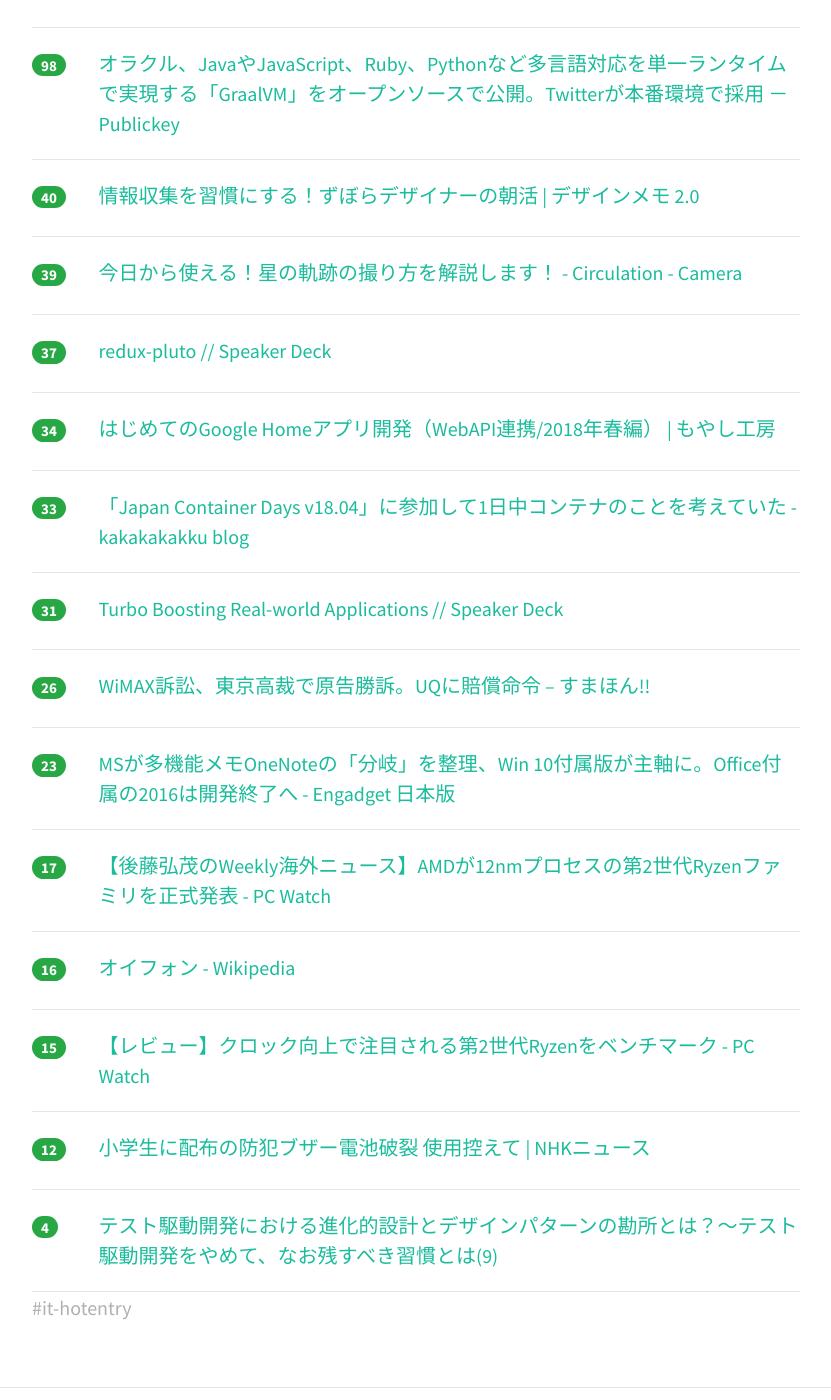
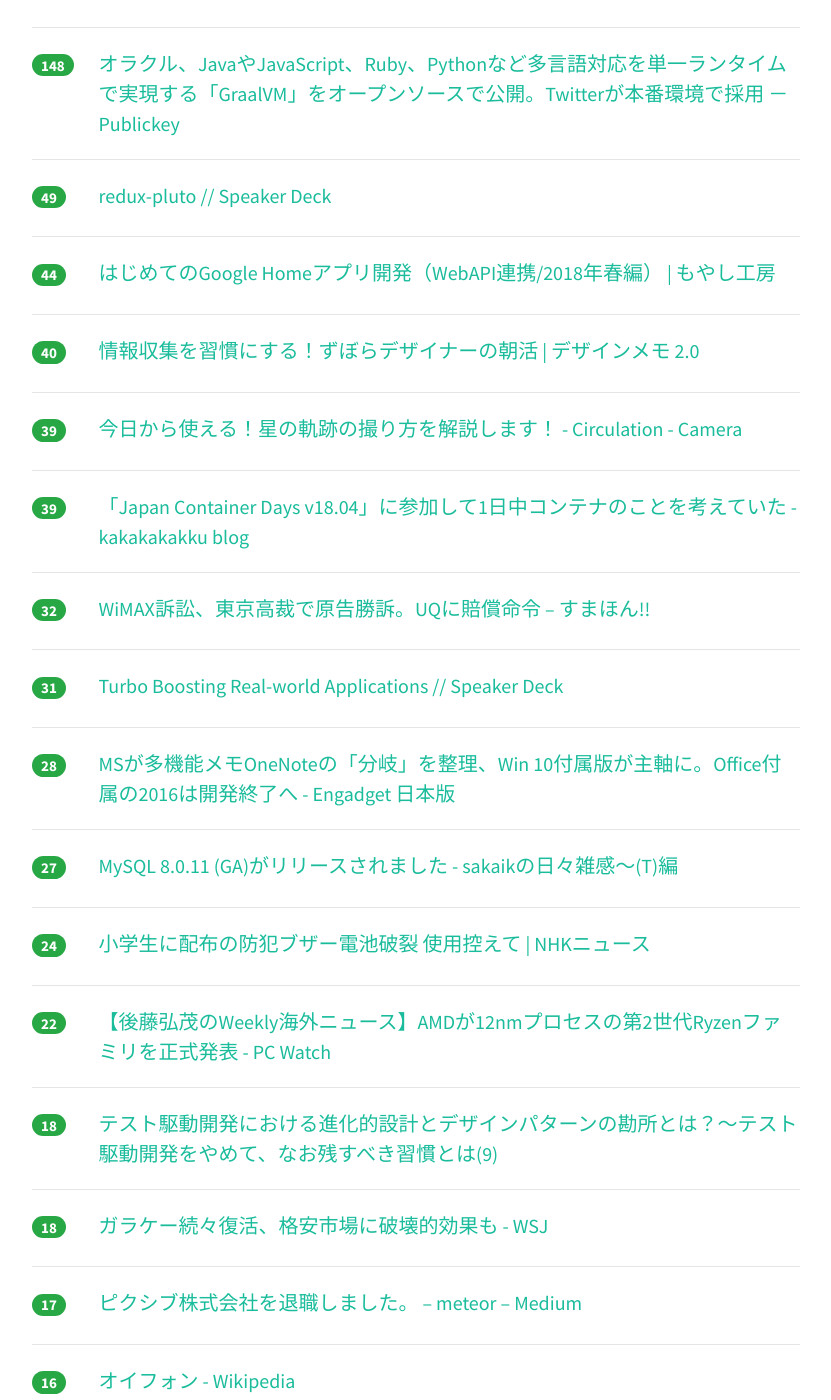
Before and after one commit to yatta47/hatena-matome-site, a Jekyll site: the page built from _posts/2018-04-20-hatena.md, in a window 1280 px wide and 1400 px high, scrolled down 424 px. Shown: the whole window, without its empty margins (224-1055 px from the left). Built offline with Jekyll 4.4.1, drawn with Linux system fonts in a browser that asks for light colours; nearby versions of some CDN libraries; some of the changed text lies outside the part shown.

Commit message:
Updated 2018-04-20

```diff
--- a/_posts/2018-04-20-hatena.md
+++ b/_posts/2018-04-20-hatena.md
@@ -1,19 +1,29 @@
 ---
 layout: post
 title:  "2018-04-20 はてぶIT"
-date:   2018-04-20 09:02:21
+date:   2018-04-20 10:02:12
 tags: [it-hotentry]
 ---
-15 件のデータあり
+19 件のデータあり
 
 <hr><div class="row">
-<div class="col-1"><span class="badge badge-pill badge-success h2">100</span></div>
+<div class="col-1"><span class="badge badge-pill badge-success h2">166</span></div>
 <div class="col-11"><a href='https://anond.hatelabo.jp/20180419221842' target='_blank'>ブクマカはブコメでスベるのやめてほしい</a></div>
 </div>
 <hr>
 <div class="row">
-<div class="col-1"><span class="badge badge-pill badge-success h2">98</span></div>
+<div class="col-1"><span class="badge badge-pill badge-success h2">148</span></div>
 <div class="col-11"><a href='http://www.publickey1.jp/blog/18/javajavascriptrubypythongraalvmtwitter.html' target='_blank'>オラクル、JavaやJavaScript、Ruby、Pythonなど多言語対応を単一ランタイムで実現する「GraalVM」をオープンソースで公開。Twitterが本番環境で採用 － Publickey</a></div>
+</div>
+<hr>
+<div class="row">
+<div class="col-1"><span class="badge badge-pill badge-success h2">49</span></div>
+<div class="col-11"><a href='https://speakerdeck.com/yosuke_furukawa/redux-pluto-1' target='_blank'>redux-pluto // Speaker Deck</a></div>
+</div>
+<hr>
+<div class="row">
+<div class="col-1"><span class="badge badge-pill badge-success h2">44</span></div>
+<div class="col-11"><a href='https://www.moyashi-koubou.com/blog/make_google_home_app_2018/' target='_blank'>はじめてのGoogle Homeアプリ開発（WebAPI連携/2018年春編） | もやし工房</a></div>
 </div>
 <hr>
 <div class="row">
@@ -27,18 +37,13 @@ tags: [it-hotentry]
 </div>
 <hr>
 <div class="row">
-<div class="col-1"><span class="badge badge-pill badge-success h2">37</span></div>
-<div class="col-11"><a href='https://speakerdeck.com/yosuke_furukawa/redux-pluto-1' target='_blank'>redux-pluto // Speaker Deck</a></div>
+<div class="col-1"><span class="badge badge-pill badge-success h2">39</span></div>
+<div class="col-11"><a href='http://kakakakakku.hatenablog.com/entry/2018/04/19/222636' target='_blank'>「Japan Container Days v18.04」に参加して1日中コンテナのことを考えていた - kakakakakku blog</a></div>
 </div>
 <hr>
 <div class="row">
-<div class="col-1"><span class="badge badge-pill badge-success h2">34</span></div>
-<div class="col-11"><a href='https://www.moyashi-koubou.com/blog/make_google_home_app_2018/' target='_blank'>はじめてのGoogle Homeアプリ開発（WebAPI連携/2018年春編） | もやし工房</a></div>
-</div>
-<hr>
-<div class="row">
-<div class="col-1"><span class="badge badge-pill badge-success h2">33</span></div>
-<div class="col-11"><a href='http://kakakakakku.hatenablog.com/entry/2018/04/19/222636' target='_blank'>「Japan Container Days v18.04」に参加して1日中コンテナのことを考えていた - kakakakakku blog</a></div>
+<div class="col-1"><span class="badge badge-pill badge-success h2">32</span></div>
+<div class="col-11"><a href='https://smhn.info/201804-uq-litigation' target='_blank'>WiMAX訴訟、東京高裁で原告勝訴。UQに賠償命令 – すまほん!!</a></div>
 </div>
 <hr>
 <div class="row">
@@ -47,18 +52,38 @@ tags: [it-hotentry]
 </div>
 <hr>
 <div class="row">
-<div class="col-1"><span class="badge badge-pill badge-success h2">26</span></div>
-<div class="col-11"><a href='https://smhn.info/201804-uq-litigation' target='_blank'>WiMAX訴訟、東京高裁で原告勝訴。UQに賠償命令 – すまほん!!</a></div>
-</div>
-<hr>
-<div class="row">
-<div class="col-1"><span class="badge badge-pill badge-success h2">23</span></div>
+<div class="col-1"><span class="badge badge-pill badge-success h2">28</span></div>
 <div class="col-11"><a href='https://japanese.engadget.com/2018/04/19/ms-onenote-win-10-office-2016/' target='_blank'>MSが多機能メモOneNoteの「分岐」を整理、Win 10付属版が主軸に。Office付属の2016は開発終了へ - Engadget 日本版</a></div>
 </div>
 <hr>
 <div class="row">
+<div class="col-1"><span class="badge badge-pill badge-success h2">27</span></div>
+<div class="col-11"><a href='http://sakaik.hateblo.jp/entry/20180420/mysql_8.0.11_ga_released' target='_blank'>MySQL 8.0.11 (GA)がリリースされました - sakaikの日々雑感～(T)編</a></div>
+</div>
+<hr>
+<div class="row">
+<div class="col-1"><span class="badge badge-pill badge-success h2">24</span></div>
+<div class="col-11"><a href='https://www3.nhk.or.jp/news/html/20180420/k10011410861000.html' target='_blank'>小学生に配布の防犯ブザー電池破裂 使用控えて | NHKニュース</a></div>
+</div>
+<hr>
+<div class="row">
+<div class="col-1"><span class="badge badge-pill badge-success h2">22</span></div>
+<div class="col-11"><a href='https://pc.watch.impress.co.jp/docs/column/kaigai/1118117.html' target='_blank'>【後藤弘茂のWeekly海外ニュース】AMDが12nmプロセスの第2世代Ryzenファミリを正式発表 - PC Watch</a></div>
+</div>
+<hr>
+<div class="row">
+<div class="col-1"><span class="badge badge-pill badge-success h2">18</span></div>
+<div class="col-11"><a href='https://twop.agile.esm.co.jp/tdd-and-incremental-design-with-patterns-c20179dffbea' target='_blank'>テスト駆動開発における進化的設計とデザインパターンの勘所とは？〜テスト駆動開発をやめて、なお残すべき習慣とは(9)</a></div>
+</div>
+<hr>
+<div class="row">
+<div class="col-1"><span class="badge badge-pill badge-success h2">18</span></div>
+<div class="col-11"><a href='http://jp.wsj.com/articles/SB12403095601924873365004584171101994801762' target='_blank'>ガラケー続々復活、格安市場に破壊的効果も - WSJ</a></div>
+</div>
+<hr>
+<div class="row">
 <div class="col-1"><span class="badge badge-pill badge-success h2">17</span></div>
-<div class="col-11"><a href='https://pc.watch.impress.co.jp/docs/column/kaigai/1118117.html' target='_blank'>【後藤弘茂のWeekly海外ニュース】AMDが12nmプロセスの第2世代Ryzenファミリを正式発表 - PC Watch</a></div>
+<div class="col-11"><a href='https://medium.com/@meteor_saan/889845a0a661' target='_blank'>ピクシブ株式会社を退職しました。 – meteor – Medium</a></div>
 </div>
 <hr>
 <div class="row">
@@ -72,12 +97,7 @@ tags: [it-hotentry]
 </div>
 <hr>
 <div class="row">
-<div class="col-1"><span class="badge badge-pill badge-success h2">12</span></div>
-<div class="col-11"><a href='https://www3.nhk.or.jp/news/html/20180420/k10011410861000.html' target='_blank'>小学生に配布の防犯ブザー電池破裂 使用控えて | NHKニュース</a></div>
+<div class="col-1"><span class="badge badge-pill badge-success h2">13</span></div>
+<div class="col-11"><a href='https://www.gamespark.jp/article/2018/04/19/80182.html' target='_blank'>一般版『VRカノジョ』、教育機関向け「VR Kanojo for Academic use」プログラム発表―VRの研究・勉強目的の無料配布 | Game*Spark - 国内・海外ゲーム情報サイト</a></div>
 </div>
 <hr>
-<div class="row">
-<div class="col-1"><span class="badge badge-pill badge-success h2">4</span></div>
-<div class="col-11"><a href='https://twop.agile.esm.co.jp/tdd-and-incremental-design-with-patterns-c20179dffbea' target='_blank'>テスト駆動開発における進化的設計とデザインパターンの勘所とは？〜テスト駆動開発をやめて、なお残すべき習慣とは(9)</a></div>
-</div>
-<hr>
```
